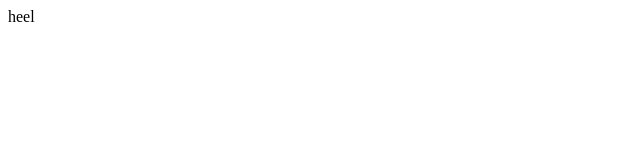
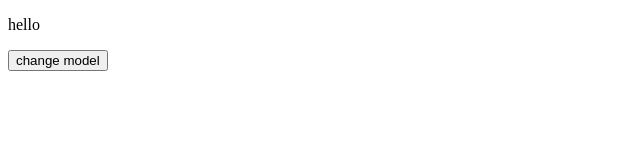
Before and after one commit to AliceLanniste/vue-series, a plain HTML site: page mvvm/mvvm.html in a window 1280 px wide. Shown: the whole page, without its empty margins (0-640 px from the left). Drawn offline with Linux system fonts and the light colour scheme.

Commit message:
complete model

```diff
--- a/mvvm/compiler.js
+++ b/mvvm/compiler.js
@@ -11,24 +11,52 @@ class Compiler {
     }
 
     init() {
-        this.compileElement(this.$fragment);
+        this.compile(this.$fragment);
 
     }
 
-    compileElement(el) {
+    compile(el) {
         let childNodes = el.childNodes
         let that = this
+
         Array.prototype.slice.call(childNodes).forEach(function(node) {
-            var text = node.textContent;
-            var reg = /\{\{(.*)\}\}/g;
+            let text = node.textContent;
+            let reg = /\{\{(.*)\}\}/g;
             let array;
-            if (that.isTextNode(node) && reg.test(text)) {
+            console.log('isElementNode',node)
+            if (that.isElementNode(node)) {
+
+                that.compileElement(node)
+            } else if (that.isTextNode(node) && reg.test(text)) {
                 that.compileText(node, RegExp.$1.trim());
+            }
+
+            if (node.childNodes && node.childNodes.length) {
+                that.compile(node);
             }
 
         });
     }
 
+    compileElement(node) {
+       let nodeAttrs = node.attributes
+       let that = this
+       Array.prototype.slice.call(nodeAttrs).forEach((attribute) =>{
+            let attrName =attribute.name
+            if (that.isDirective(attrName)) {
+                let value = attribute.value
+                let subName = attrName.substring(2)
+                if (that.isEventDirective(subName)) {
+                    that.eventHandler(node,this.$vm,value,subName)
+                } else {
+
+                }
+                node.removeAttribute(attrName);
+            }
+
+       })
+
+    }
     compileText(node,text) {
        this.getVMData(this.$vm,node,text)
     }
@@ -37,6 +65,7 @@ class Compiler {
     createFragment(el) {
         let fragement = document.createDocumentFragment()
         let child = el.firstChild
+        console.log('isElementNode childnodes',child)
         fragement.appendChild(child)
         return fragement
     }
@@ -49,14 +78,39 @@ class Compiler {
         return node.nodeType === 3
     }
 
-    textUpdater(node,value) {
-        node.textContent = typeof value == 'undefined' ? '' : value;
+    isDirective(attrName) {
+        return attrName.indexOf('v-') === 0
     }
+
+    isEventDirective(name) {
+        console.log('isEventDirective',name)
+        return name.indexOf('on') === 0;
+    }
+
 
     getVMData(vm,node,variable) {
         let that = this
         let innervm =vm
         innervm.$watch(()=>that.textUpdater.call(that,node,innervm[variable]))
-        innervm[variable] ='heel'
+
+    }
+
+    textUpdater(node,value) {
+        node.textContent = typeof value == 'undefined' ? '' : value;
+    }
+
+    modelUpdater(node,value,oldValue) {
+        node.value = typeof value == 'undefined' ? '' : value;
+    }
+
+
+
+    eventHandler(node, vm, value, name) {
+        var eventType = name.split(':')[1],
+            fn = vm.options.methods && vm.options.methods[value];
+
+        if (eventType && fn) {
+            node.addEventListener(eventType, fn.bind(vm), false);
+        }
     }
 }
--- a/mvvm/mvvm.html
+++ b/mvvm/mvvm.html
@@ -7,7 +7,8 @@
     <title>MVVM</title>
 </head>
 <body>
-    <div id="mvvm-app">{{ getHelloWord }}</div>
+    <div id="mvvm-app"><div><p>{{ getHelloWord }}</p><button v-on:click="clickBtn">change model</button></div></div>
+
     <script src="./observer.js"></script>
     <script src ="./watch.js"></script>
     <script src="./compiler.js"></script>
@@ -19,6 +20,14 @@
         data: {
             getHelloWord:'hello'
         },
+        methods:{
+
+            clickBtn: function(e) {
+                var randomStrArr = ['childOne', 'childTwo', 'childThree'];
+                this.getHelloWord = randomStrArr[parseInt(Math.random() * 3)];
+                console.log('fafa',this.getHelloWord)
+            }
+        }
     })
         </script>
 
--- a/mvvm/mvvm.js
+++ b/mvvm/mvvm.js
@@ -3,6 +3,7 @@
 class MVVM{
     constructor(options) {
         this.el = options.el
+        this.options = options
         let data = options.data || {}
         let that = this
         this.data =reactive2(data)
@@ -10,7 +11,6 @@ class MVVM{
             that._proxyData(key);
         });
 
-        console.log('mvvm',this.data)
         this.$compile = new Compiler(this.el,this)
 
 
@@ -19,7 +19,9 @@ class MVVM{
     $watch(effect) {
         console.log('mvvm$watch',effect)
         watch(effect)
+
     }
+
     _proxyData(key) {
         let that = this;
         Object.defineProperty(that, key, {
@@ -34,5 +36,19 @@ class MVVM{
         });
     }
 
+    _initComputed() {
+        let computed = this.options.computed
+        let that = this
+        Object.keys(computed).forEach((key)=>{
+            Object.defineProperty(that,key,{
+                get:  typeof computed[key] ==='function'
+                            ?computed[key]()
+                            :computed[key],
 
+                set: function (newValue) {
+
+                }
+            })
+        })
+    }
 }
```
